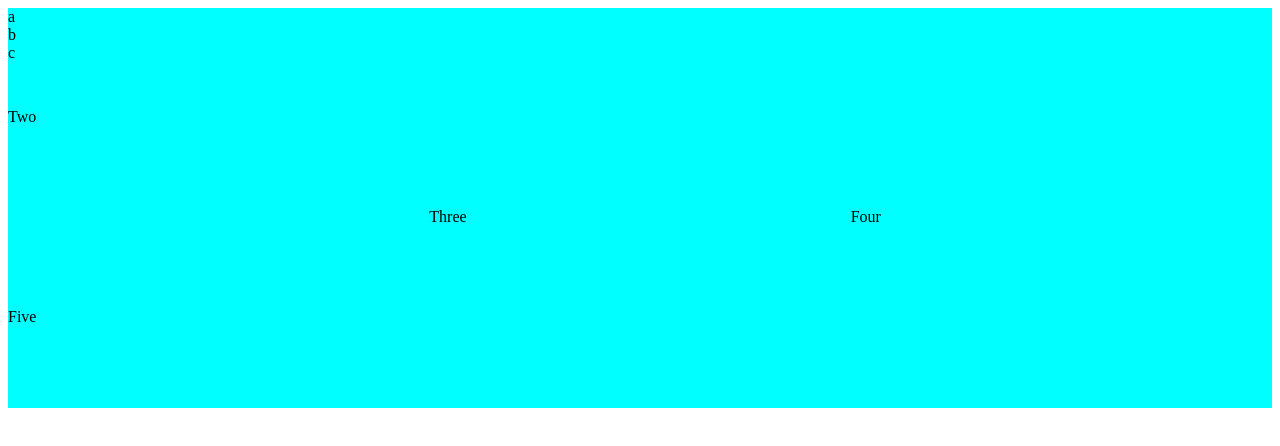
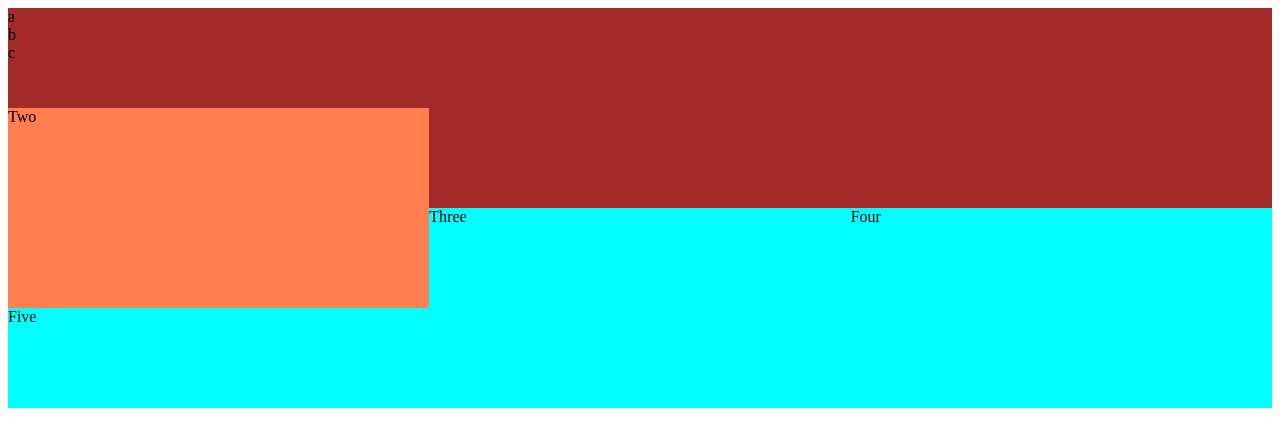
Before and after one commit to eduardo-almeida/cssEstudo, a website built with Parcel: page src/index.html in a window 1280 px wide. Built offline with nearby package versions, Linux system fonts and the light colour scheme.

Commit message:
Treinamento de Grid Layout

```diff
--- a/src/styles.css
+++ b/src/styles.css
@@ -14,11 +14,13 @@ h1 {
     grid-column-end: 4;
     grid-row-start: 1;
     grid-row-end: 3;
-    z-index: 2;
+    z-index: 1;
+    background-color: brown;
  }
  .box2 {
     grid-column-start: 1;
     grid-row-start: 2;
     grid-row-end: 4;
-    z-index: 1;
+    z-index: 2;
+    background-color: coral;
  }
```
